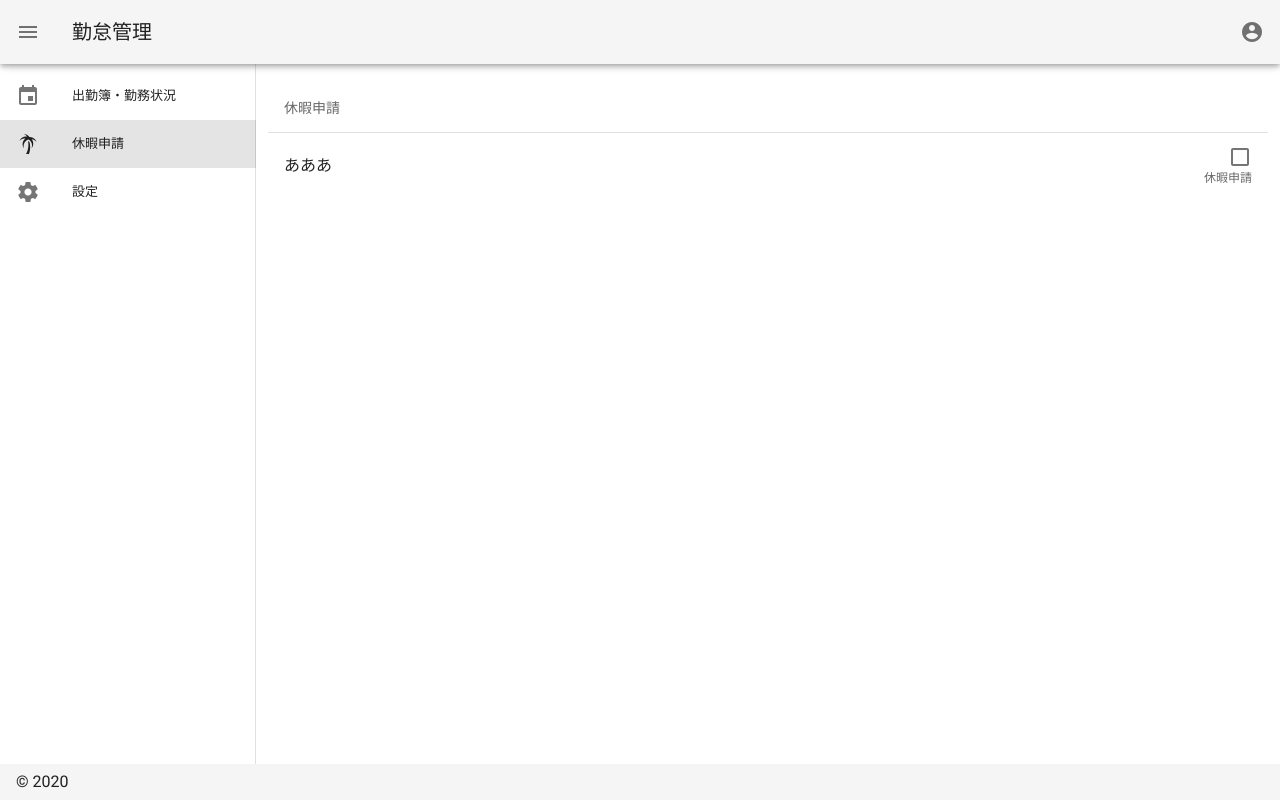
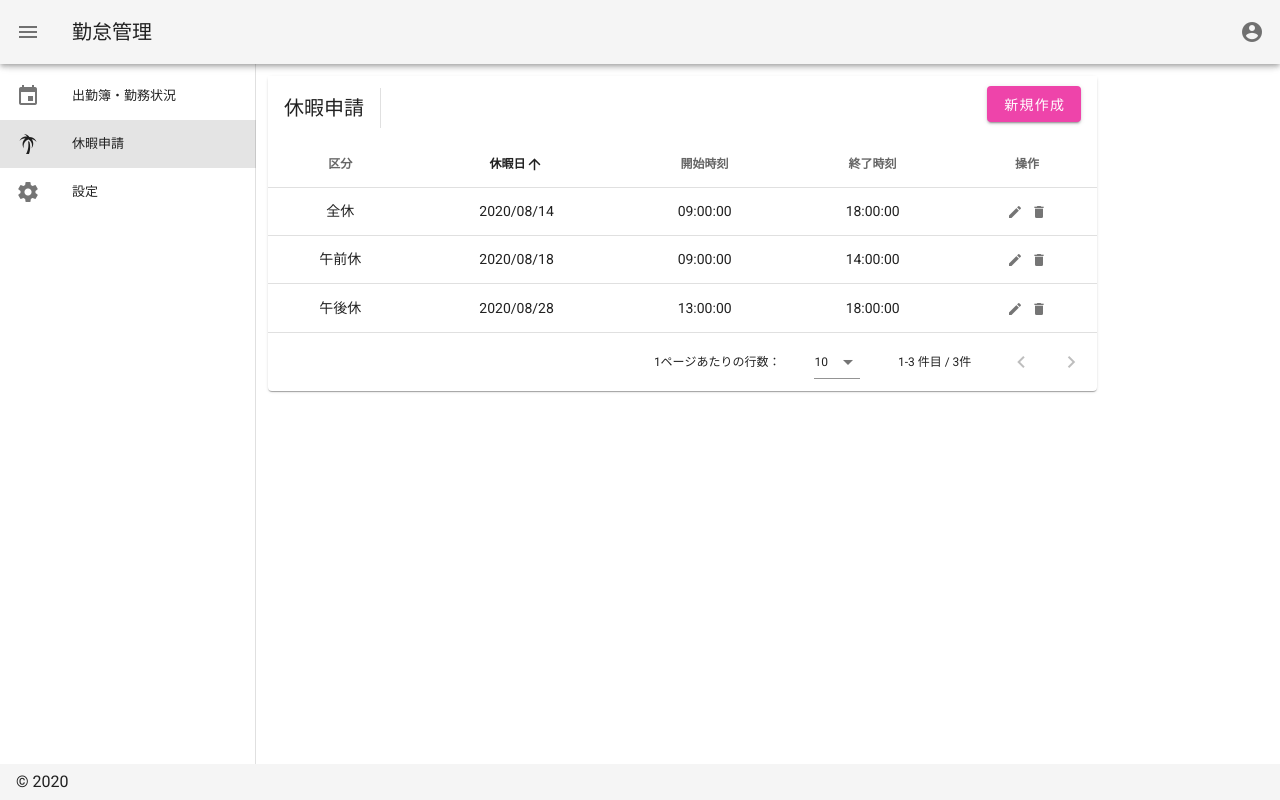
Before and after one commit to alice0de0sho/attendance, a Vue app: page /vacationapplication in a window 1280 px wide. Built offline with nearby package versions, Linux system fonts and the light colour scheme.

Commit message:
[Update]枠組み作成途中

```diff
--- a/src/components/CreateComponent.vue
+++ b/src/components/CreateComponent.vue
@@ -31,6 +31,7 @@
                       label="出社時刻"
                       prepend-icon="mdi-clock-outline"
                       readonly
+                      :disabled="disabledText"
                       v-bind="attrs"
                       v-on="on"
                     ></v-text-field>
@@ -63,6 +64,7 @@
                       label="退社時刻"
                       prepend-icon="mdi-clock-outline"
                       readonly
+                      :disabled="disabledText"
                       v-bind="attrs"
                       v-on="on"
                     ></v-text-field>
@@ -119,9 +121,8 @@
     errDisplay: false,
     errMessage: '',
     menuStart: false,
-    //timeStart: null,
     menuEnd: false,
-    //timeEnd: null,
+    disabledText: false,
   }),
   props: {
     title: {
@@ -133,7 +134,6 @@
     open(date) {
       this.dialog = true;
       this.date = date;
-      // データの初期化処理を行う
       this.start = null;
       this.end = null;
       this.name = '';
@@ -219,18 +219,22 @@
         case '出社':
           this.start = '09:00:00';
           this.end = '18:00:00';
+          this.disabledText = false;
           break;
         case '午前休':
           this.start = '14:00:00';
           this.end = '18:00:00';
+          this.disabledText = false;
           break;
         case '午後休':
           this.start = '09:00:00';
           this.end = '13:00:00';
+          this.disabledText = false;
           break;
         case '全休':
           this.start = '';
           this.end = '';
+          this.disabledText = true;
           break;
       }
     },
--- a/src/components/Month.vue
+++ b/src/components/Month.vue
@@ -1,20 +1,14 @@
 <template>
   <v-container class="fill-height">
     <v-col>
-      <v-sheet height="64">
-        <v-toolbar flat color="white">
-          <v-btn outlined class="mr-4" color="grey darken-2" @click="setToday">Today</v-btn>
-          <v-btn fab text small color="grey darken-2" @click="prev">
-            <v-icon small>mdi-chevron-left</v-icon>
-          </v-btn>
-          <v-btn fab text small color="grey darken-2" @click="next">
-            <v-icon small>mdi-chevron-right</v-icon>
-          </v-btn>
-          <v-btn outlined class="mr-4" color="grey darken-2" @click="setToday">出勤</v-btn>
-          <v-btn outlined class="mr-4" color="grey darken-2" @click="setToday">退勤</v-btn>
-          <!-- <v-toolbar-title v-if="$refs.calendar">{{ $refs.calendar.title }}</v-toolbar-title> -->
-          <v-spacer></v-spacer>
-        </v-toolbar>
+      <v-sheet height="40" color="grey lighten-3" class="d-flex">
+        <v-btn icon color="blue" @click="$refs.calendar.prev()">
+          <v-icon dark>mdi-chevron-left</v-icon>
+        </v-btn>
+        <v-spacer></v-spacer>
+        <v-btn icon color="blue" @click="$refs.calendar.next()">
+          <v-icon dark>mdi-chevron-right</v-icon>
+        </v-btn>
       </v-sheet>
       <v-sheet height="600">
         <v-calendar
@@ -22,6 +16,8 @@
           locale="ja-jp"
           v-model="focus"
           color="primary"
+          :day-format="timestamp => new Date(timestamp.date).getDate()"
+          :month-format="timestamp => (new Date(timestamp.date).getMonth() + 1) + ' /'"
           :type="type"
           :now="today"
           :events="events"
--- a/src/components/PostSignInHeader.vue
+++ b/src/components/PostSignInHeader.vue
@@ -41,7 +41,7 @@
         </template>
         <v-list>
           <v-list-item link to="/signin">
-            <v-list-item-title>ログアウト</v-list-item-title>
+            <v-list-item-title>サインアウト</v-list-item-title>
           </v-list-item>
         </v-list>
       </v-menu>
--- a/src/components/VacationApplication.vue
+++ b/src/components/VacationApplication.vue
@@ -1,17 +1,168 @@
 <template>
-  <v-container fluid>
-    <v-list>
-      <v-subheader>休暇申請</v-subheader>
-      <v-divider></v-divider>
-      <v-list-item link>
-        <v-list-item-content>
-          <v-list-item-title>あああ</v-list-item-title>
-        </v-list-item-content>
-        <v-list-item-action>
-          <v-checkbox></v-checkbox>
-          <v-list-item-action-text>休暇申請</v-list-item-action-text>
-        </v-list-item-action>
-      </v-list-item>
-    </v-list>
+  <v-container>
+    <v-row>
+      <v-col cols="10">
+        <v-data-table :headers="headers" :items="items" sort-by="holiday" class="elevation-1">
+          <template v-slot:top>
+            <v-toolbar flat color="white">
+              <v-toolbar-title>休暇申請</v-toolbar-title>
+              <v-divider class="mx-4" inset vertical></v-divider>
+              <v-spacer></v-spacer>
+              <v-dialog v-model="dialog" max-width="500px">
+                <template v-slot:activator="{ on, attrs }">
+                  <v-btn color="primary" dark class="mb-2" v-bind="attrs" v-on="on">新規作成</v-btn>
+                </template>
+                <v-card>
+                  <v-card-title>
+                    <span class="headline">{{ formTitle }}</span>
+                  </v-card-title>
+
+                  <v-card-text>
+                    <v-container>
+                      <v-row>
+                        <v-col cols="12" sm="6" md="4">
+                          <v-text-field v-model="editedItem.name" label="区分"></v-text-field>
+                        </v-col>
+                        <v-col cols="12" sm="6" md="4">
+                          <v-text-field v-model="editedItem.holiday" label="休暇日"></v-text-field>
+                        </v-col>
+                        <v-col cols="12" sm="6" md="4">
+                          <v-text-field v-model="editedItem.startTime" label="開始時刻"></v-text-field>
+                        </v-col>
+                        <v-col cols="12" sm="6" md="4">
+                          <v-text-field v-model="editedItem.endTime" label="終了時刻"></v-text-field>
+                        </v-col>
+                      </v-row>
+                    </v-container>
+                  </v-card-text>
+
+                  <v-card-actions>
+                    <v-spacer></v-spacer>
+                    <v-btn color="blue darken-1" text @click="close">閉じる</v-btn>
+                    <v-btn color="blue darken-1" text @click="save">保存</v-btn>
+                  </v-card-actions>
+                </v-card>
+              </v-dialog>
+            </v-toolbar>
+          </template>
+          <template v-slot:[`item.actions`]="{ item }">
+            <v-icon small class="mr-2" @click="editItem(item)">mdi-pencil</v-icon>
+            <v-icon small @click="deleteItem(item)">mdi-delete</v-icon>
+          </template>
+          <template v-slot:no-data>
+            <v-btn color="primary" @click="initialize">Reset</v-btn>
+          </template>
+        </v-data-table>
+      </v-col>
+    </v-row>
   </v-container>
 </template>
+
+<script>
+export default {
+  data: () => ({
+    dialog: false,
+    headers: [
+      { text: '区分', align: 'center', sortable: false, value: 'name' },
+      { text: '休暇日', align: 'center', sortable: true, value: 'holiday' },
+      { text: '開始時刻', align: 'center', sortable: false, value: 'startTime' },
+      { text: '終了時刻', align: 'center', sortable: false, value: 'endTime' },
+      { text: '操作', align: 'center', sortable: false, value: 'actions' },
+    ],
+    items: [],
+    editedIndex: -1,
+    editedItem: {
+      name: '',
+      holiday: '',
+      startTime: '',
+      endTime: '',
+    },
+    defaultItem: {
+      name: '',
+      holiday: '',
+      startTime: '',
+      endTime: '',
+    },
+  }),
+
+  computed: {
+    formTitle() {
+      return this.editedIndex === -1 ? '新規作成' : '更新';
+    },
+  },
+
+  watch: {
+    dialog(val) {
+      val || this.close();
+    },
+  },
+
+  created() {
+    this.initialize();
+  },
+
+  methods: {
+    initialize() {
+      this.items = [
+        {
+          name: '全休',
+          holiday: '2020/08/14',
+          startTime: '09:00:00',
+          endTime: '18:00:00',
+        },
+        {
+          name: '午前休',
+          holiday: '2020/08/18',
+          startTime: '09:00:00',
+          endTime: '14:00:00',
+        },
+        {
+          name: '午後休',
+          holiday: '2020/08/28',
+          startTime: '13:00:00',
+          endTime: '18:00:00',
+        },
+      ];
+    },
+
+    editItem(item) {
+      this.editedIndex = this.items.indexOf(item);
+      this.editedItem = Object.assign({}, item);
+      this.dialog = true;
+    },
+
+    deleteItem(item) {
+      const index = this.items.indexOf(item);
+      confirm(
+        'この休暇申請を削除しますか？' +
+          ' 【' +
+          item.name +
+          ' ' +
+          item.holiday +
+          ' ' +
+          item.startTime +
+          ' ' +
+          item.endTime +
+          '】'
+      ) && this.items.splice(index, 1);
+    },
+
+    close() {
+      this.dialog = false;
+      this.$nextTick(() => {
+        this.editedItem = Object.assign({}, this.defaultItem);
+        this.editedIndex = -1;
+      });
+    },
+
+    save() {
+      if (this.editedIndex > -1) {
+        Object.assign(this.items[this.editedIndex], this.editedItem);
+      } else {
+        this.items.push(this.editedItem);
+      }
+      this.close();
+    },
+  },
+};
+</script>
```
